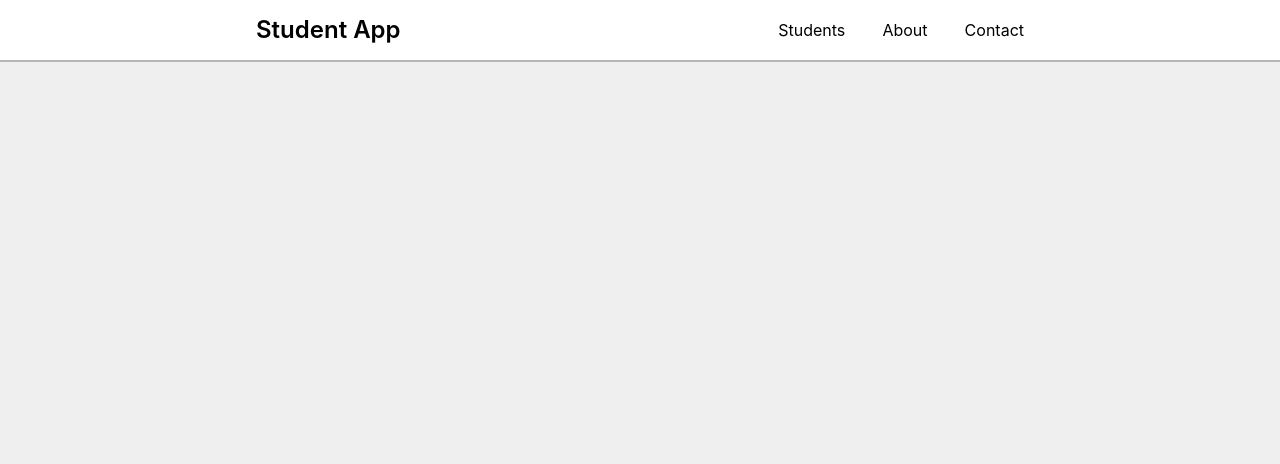
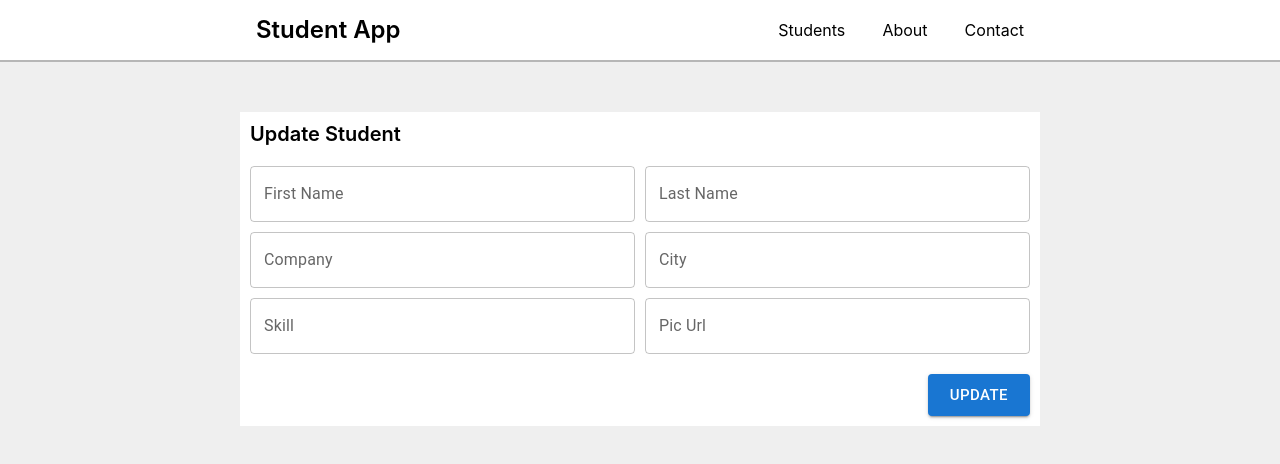
Before and after one commit to larisashapkina/student-app-frontend-july, a React (Create React App) app: page /students/1 in a window 1280 px wide. Shown: the top 464 px of the page. Built offline with nearby package versions, Linux system fonts and the light colour scheme; no server answers.

Commit message:
added update form

```diff
--- a/src/components/dialogBox/DialogueBox.js
+++ b/src/components/dialogBox/DialogBox.js
@@ -7,9 +7,10 @@ import DialogTitle from '@mui/material/DialogTitle';
 const DialogBox = ({open, setOpen, deleteUser}) => {
 
   const handleClose = (e) => {
-    if(e.target.id ==='confirm'){
+    if(e.target.id === 'confirm'){
       deleteUser()
     }
+
     setOpen(false);
   };
 
--- a/src/components/studentList/StudentList.js
+++ b/src/components/studentList/StudentList.js
@@ -1,25 +1,38 @@
 import React, {useEffect, useState} from 'react';
+import { useLocation } from "react-router-dom";
+
+
 
 import SingleTextInput from '../singleTextInput/SingleTextInput';
 import StudentCard from '../studentCard/StudentCard';
 import EmptyView from '../emptyView/EmptyView';
 
+import Alert from '@mui/material/Alert';
+import Snackbar from '@mui/material/Snackbar';
+
 import './StudentList.scss';
 
-const StudentList = () => {
+const StudentList = (props) => {
 
+    let location = useLocation();
 
 
     // hooks
     const [students, setStudents] = useState([]);
     const [searchTerm, setSearchTerm] = useState('');
     const [loading, setLoading] = useState(false);
+    const [showSnackbar, setShowSnackbar] = useState(false);
+
 
     // functions
 
     useEffect(() => {
 
         setLoading(true);
+
+        if(location?.state?.studentName){
+            setShowSnackbar(true);
+         }
 
         const url = 'https://student-app-be-june.herokuapp.com/students';
         // reach out to the backend
@@ -55,17 +68,23 @@ const StudentList = () => {
     // return or JSX
     return (
         <div className="studentList">
+            <Snackbar
+                open={showSnackbar}
+                anchorOrigin={{ vertical: 'top', horizontal: 'center' }}
+                autoHideDuration={1500}
+                onClose={() => setShowSnackbar(false)}>
+                <Alert>{location?.state?.studentName} was successfully deleted.</Alert>
+            </Snackbar>
           <SingleTextInput searchTerm={searchTerm} setSearchTerm={setSearchTerm} />
            {filteredStudents.map((student) => {
             return (
                 <StudentCard student={student} key={student.id} />
-
             )
            })}
 
            {loading && <EmptyView center text="Loading..." />}
 
-           {!loading && filteredStudents.length === 0 && <EmptyView center/>}
+           {!loading && filteredStudents.length === 0 && <EmptyView center />}
         </div>
     )
 
--- /dev/null
+++ b/src/components/studentUpdateForm/StudentUpdateForm.js
@@ -0,0 +1,27 @@
+import React from 'react';
+
+import TextField from '@mui/material/TextField';
+import Button from '@mui/material/Button';
+
+import './StudentUpdateForm.scss';
+
+function StudentUpdateForm(props) {
+    return (
+        <div className="studentUpdateForm">
+            <div className="studentUpdateForm__title">Update Student</div>
+            <div className="studentUpdateForm__inputs">
+                <TextField id="outlined-basic" label="First Name" variant="outlined" />
+                <TextField id="outlined-basic" label="Last Name" variant="outlined" />
+                <TextField id="outlined-basic" label="Company" variant="outlined" />
+                <TextField id="outlined-basic" label="City" variant="outlined" />
+                <TextField id="outlined-basic" label="Skill" variant="outlined" />
+                <TextField id="outlined-basic" label="Pic Url" variant="outlined" />
+            </div>
+            <div className="studentUpdateForm__submit">
+                <Button variant="contained" size="large">Update</Button>
+            </div>
+        </div>
+    );
+}
+
+export default StudentUpdateForm;
--- /dev/null
+++ b/src/components/studentUpdateForm/StudentUpdateForm.scss
@@ -0,0 +1,29 @@
+@import '../../designUtils/colors';
+@import '../../designUtils/fontDesign';
+
+.studentUpdateForm {
+    padding: 10px;
+    border-bottom: 2px solid $background-gray;
+    background-color: white;
+    margin-top: 20px;
+
+    &__title {
+        font-size: 20px;
+        font-weight: 600;
+    }
+
+    &__inputs {
+        padding: 20px 0;
+        display: grid;
+        grid-template-columns: 1fr 1fr;
+        column-gap: 10px;
+        row-gap: 10px;
+
+    }
+
+    &__submit {
+        display: flex;
+        justify-content: end;
+    }
+
+}
--- a/src/pages/StudentDetailPage.js
+++ b/src/pages/StudentDetailPage.js
@@ -1,37 +1,48 @@
-import { React,useEffect, useState } from 'react';
-import { useParams, useLocation} from "react-router-dom";
+import React, {useEffect, useState} from 'react';
+import {useParams, useLocation} from "react-router-dom";
 
 import StudentCard from '../components/studentCard/StudentCard';
+import StudentUpdateForm from '../components/studentUpdateForm/StudentUpdateForm';
 
 function StudentDetailPage(props) {
 
     let params = useParams();
     const location = useLocation();
-    const [student,setStudent] = useState([]);
+    const [student, setStudent] = useState({});
 
 
-    //how to get the student data from location
+    useEffect(() => {
+        if(location.state?.student){
+            setStudent(location.state?.student  )
+        } else {
 
-    useEffect(()=>{
-        if(location.state?.student){
-            setStudent(location.state?.student)
-        }else{
-            const  singleStudentURL = `https://student-app-backend-june.herokuapp.com/students/${studentId}`;
+            const singleStudentURL =`https://student-app-be-june.herokuapp.com/students/${studentId}`;
+
             fetch(singleStudentURL)
-                .then(response=>response.json())
+                .then(response => response.json())
                 .then(data => {
                     setStudent(data);
                 })
         }
-    }, [])
 
+    }, []);
 
     const studentId = params.studentId;
 
+    // with the student Id, we can fetch student info
+    // from our API
+
+    // update student
+    // create update componentn
+    // with form for all fields
+    // on submit, show loader
+    // on success show toast
+    // on fail show toast (error)s
 
     return (
-        <div className="studentDetailPage" >
-            {Object.keys(student).length > 0 && <StudentCard student = {student}/>}
+        <div className="studentDetailPage">
+           {Object.keys(student).length > 0 && <StudentCard student={student} showDelete />}
+           <StudentUpdateForm />
         </div>
     );
 }
```
Also changed, not shown: src/components/studentCard/studentCard.js (+77 -38 lines), 1 other file (tests, documents, lock files or other folders).
